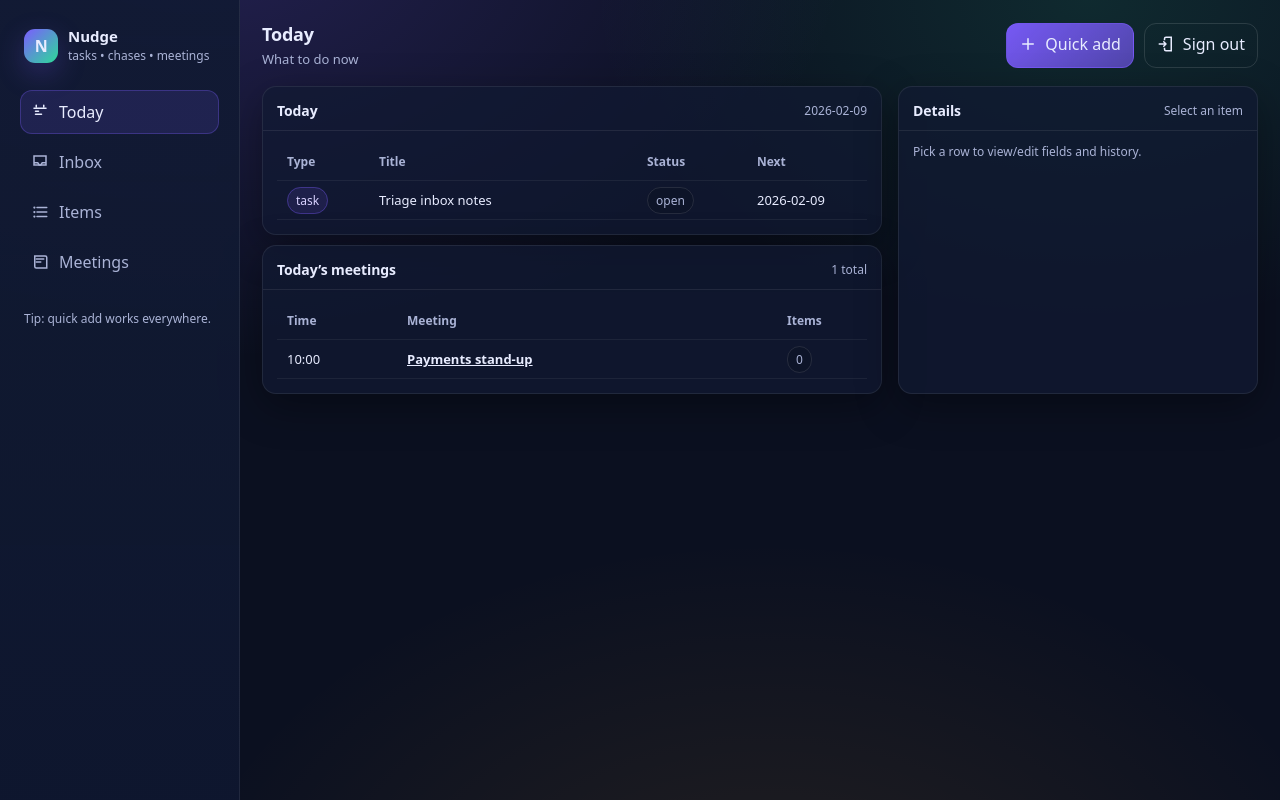
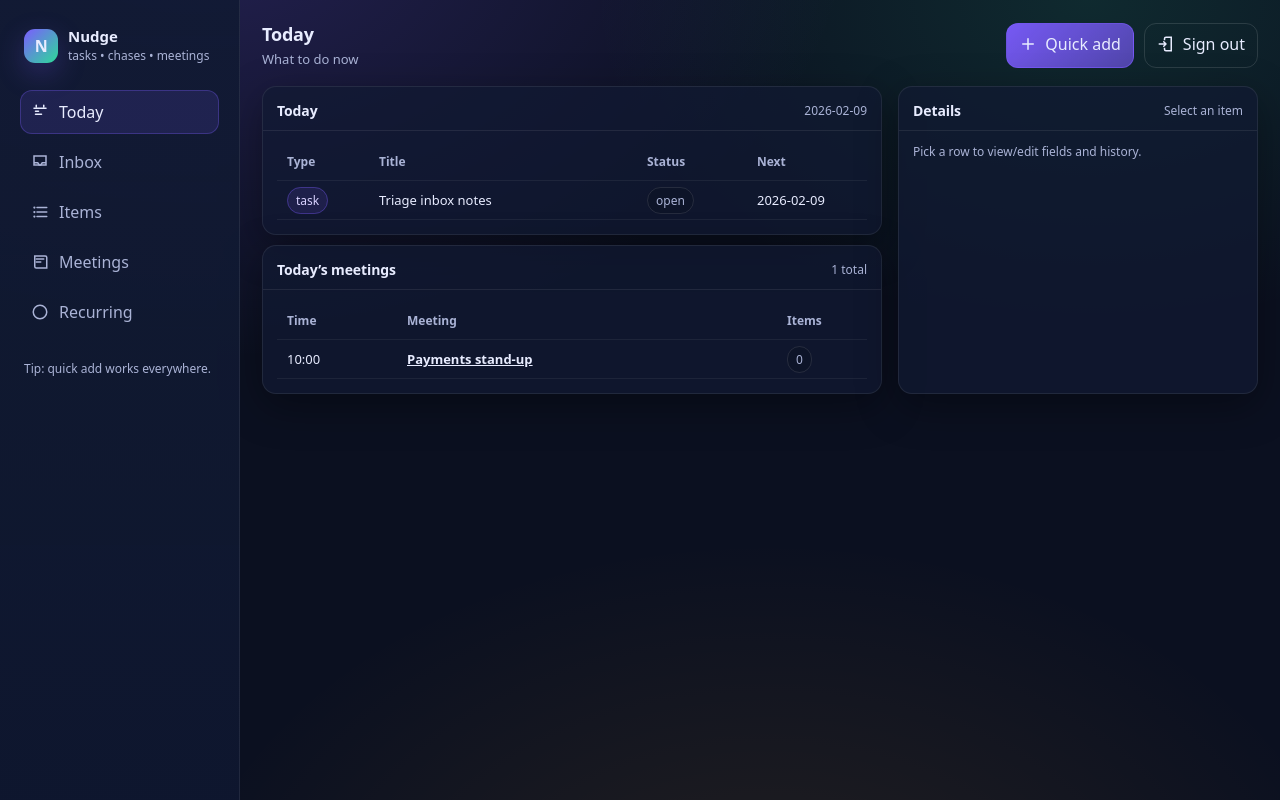
Before and after one commit to joemackenzie53/nudge2, a React (Vite) app: page /#/login in a window 1280 px wide. Both pictures are taken after typing "Sample", "Sample123" into the empty fields and a click on the button "Sign in". Built offline with nearby package versions, Linux system fonts and the light colour scheme.

Commit message:
Add Recurring link to navigation

```diff
--- a/src/components/Nav.jsx
+++ b/src/components/Nav.jsx
@@ -17,14 +17,21 @@ export default function Nav(){
         <NavLink to="/today" className={({isActive})=> isActive ? 'active' : ''}>
           <Icon name="today" /> Today
         </NavLink>
+
         <NavLink to="/inbox" className={({isActive})=> isActive ? 'active' : ''}>
           <Icon name="inbox" /> Inbox
         </NavLink>
+
         <NavLink to="/items" className={({isActive})=> isActive ? 'active' : ''}>
           <Icon name="items" /> Items
         </NavLink>
+
         <NavLink to="/meetings" className={({isActive})=> isActive ? 'active' : ''}>
           <Icon name="meetings" /> Meetings
+        </NavLink>
+
+        <NavLink to="/recurring" className={({isActive})=> isActive ? 'active' : ''}>
+          <Icon name="repeat" /> Recurring
         </NavLink>
       </nav>
 
```
